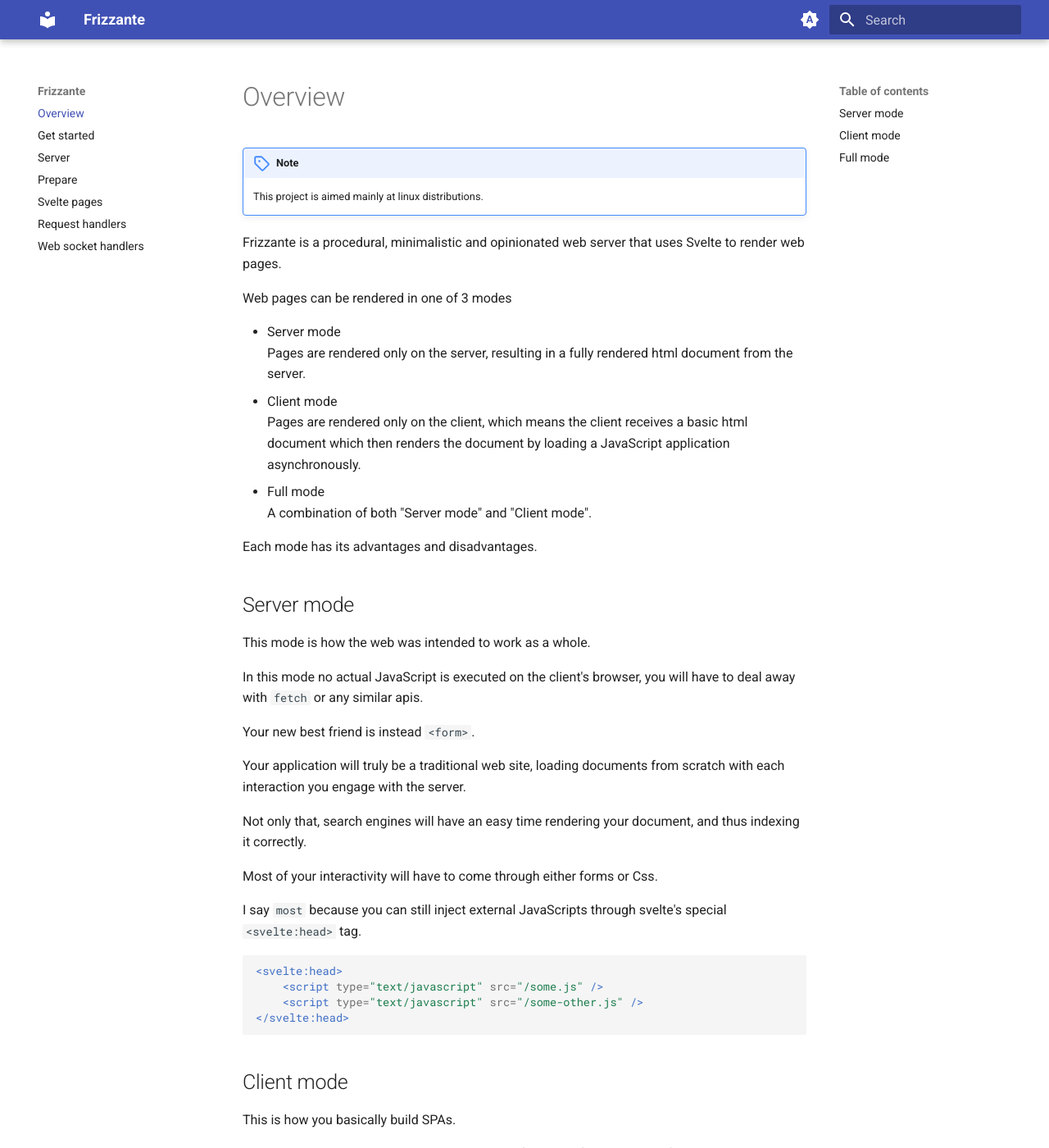
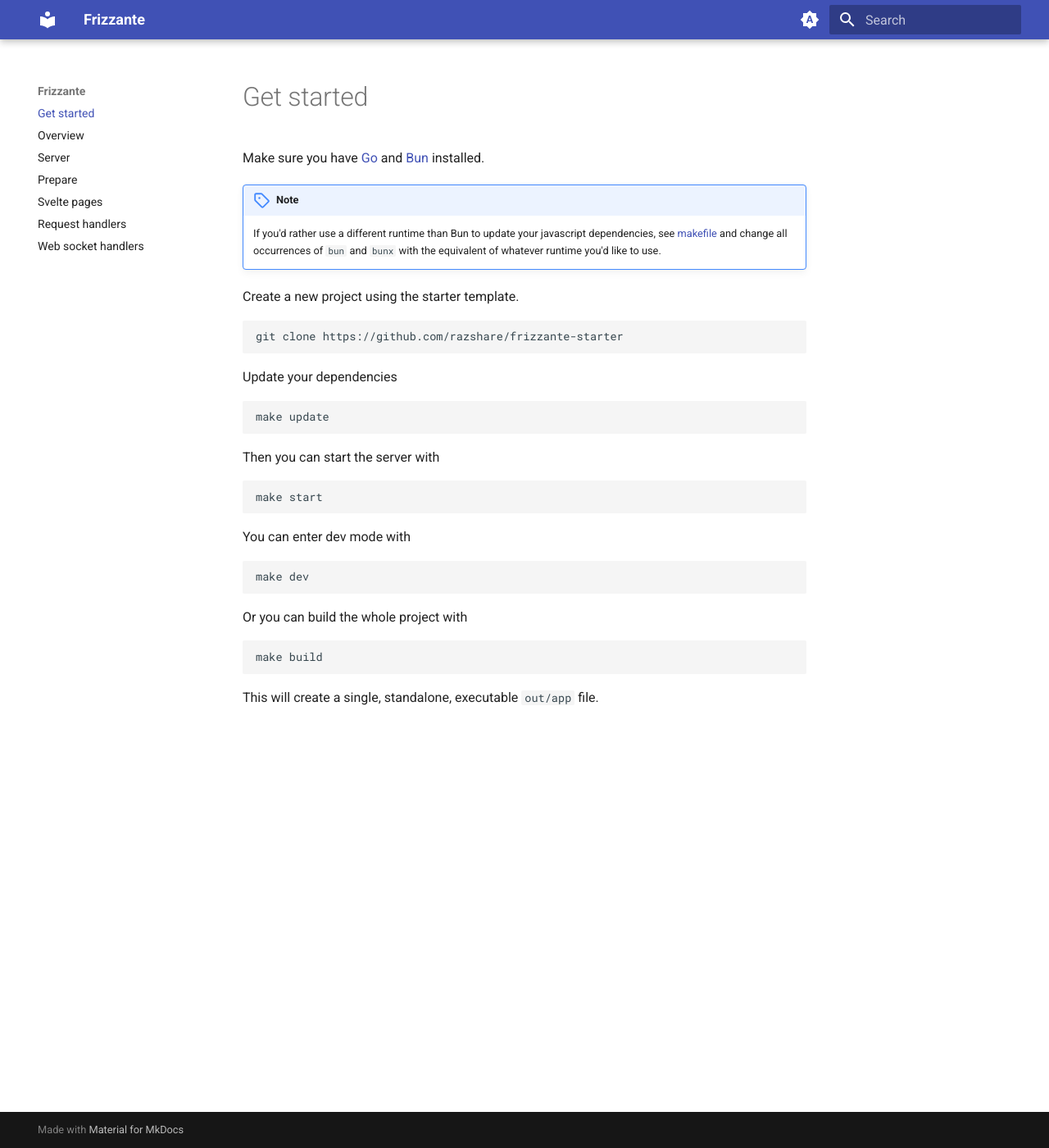
Before and after one commit to razshare/frizzante-docs, an MkDocs documentation site: the page built from docs/index.md, in a window 1280 px wide and 1400 px high. Shown: the whole window at 82% size. Built offline with MkDocs 1.6.1 and Material for MkDocs 9.7.7, drawn with Linux system fonts in a browser that asks for light colours; some of the changed text lies outside the part shown.

Commit message:
chore(app): updating index.

````diff
--- a/docs/index.md
+++ b/docs/index.md
@@ -1,54 +1,38 @@
+Make sure you have [Go](https://go.dev/doc/install) and [Bun](https://bun.sh/) installed.
+
 !!! note
-    This project is aimed mainly at linux distributions.
-
-Frizzante is a procedural, minimalistic and opinionated web server that uses Svelte to render web pages.
-
-Web pages can be rendered in one of 3 modes
-
-- Server mode<br/>
-    Pages are rendered only on the server, resulting in a fully rendered html document from the server.
-- Client mode<br/>
-    Pages are rendered only on the client, which means the client receives a basic html document which then renders the document by loading a JavaScript application asynchronously.
-- Full mode<br/>
-    A combination of both "Server mode" and "Client mode".
+    If you'd rather use a different runtime than Bun to update your javascript dependencies, see [makefile](https://github.com/razshare/frizzante-starter) and change all occurrences of `bun` and `bunx` with the equivalent of whatever runtime you'd like to use.
 
 
-Each mode has its advantages and disadvantages.
+Create a new project using the starter template.
+
+```bash
+git clone https://github.com/razshare/frizzante-starter
+```
+
+Update your dependencies
+
+```bash
+make update
+```
+
+Then you can start the server with
+
+```bash
+make start
+```
 
 
-## Server mode
+You can enter dev mode with
 
-This mode is how the web was intended to work as a whole.
-
-In this mode no actual JavaScript is executed on the client's browser, you will have to deal away with `fetch` or any similar apis.
-
-Your new best friend is instead `<form>`.
-
-Your application will truly be a traditional web site, loading documents from scratch with each interaction you engage with the server.
-
-Not only that, search engines will have an easy time rendering your document, and thus indexing it correctly.
-
-Most of your interactivity will have to come through either forms or Css.
-
-I say `most` because you can still inject external JavaScripts through svelte's special `<svelte:head>` tag.
-
-```xml
-<svelte:head>
-    <script type="text/javascript" src="/some.js" />
-    <script type="text/javascript" src="/some-other.js" />
-</svelte:head>
+```dev
+make dev
 ```
 
-## Client mode
+Or you can build the whole project with
 
-This is how you basically build SPAs.
+```bash
+make build
+```
 
-Your whole application consists in 1 JavaScript file, 1 Css file and 1 Html file, that's it.
-
-In this mode, building interactive experiences is easier than in server mode.
-
-Since the server simply renders a generic html document before the actual application loads, in this mode, search engines have a harder time indexing you web site.
-
-## Full mode
-
-It's just as it sounds, the the server both fully renders an html document and also serves a javaScript bundle, which once loaded, takes of the [Dom](https://en.wikipedia.org/wiki/Document_Object_Model).
+This will create a single, standalone, executable `out/app` file.
--- a/mkdocs.yml
+++ b/mkdocs.yml
@@ -38,8 +38,8 @@
       example: octicons/beaker-16
       quote: octicons/quote-16
 nav:
-  - Overview: index.md
-  - Get started: get-started.md
+  - Get started: index.md
+  - Overview: overview.md
   - Server: server.md
   - Prepare: prepare.md
   - Svelte pages: svelte-pages.md
````
Also changed, not shown: docs/get-started.md (deleted, +0 -38 lines), docs/overview.md (added, +50 -0 lines).
